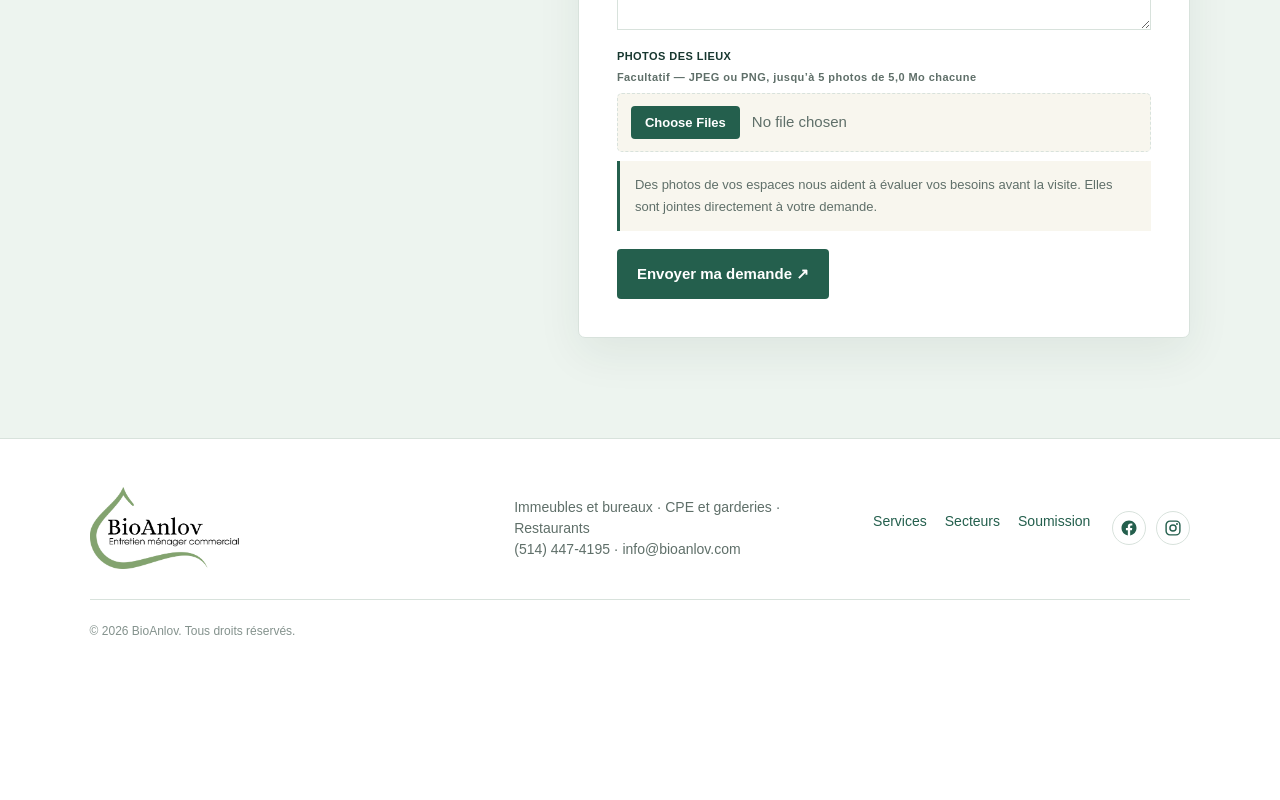
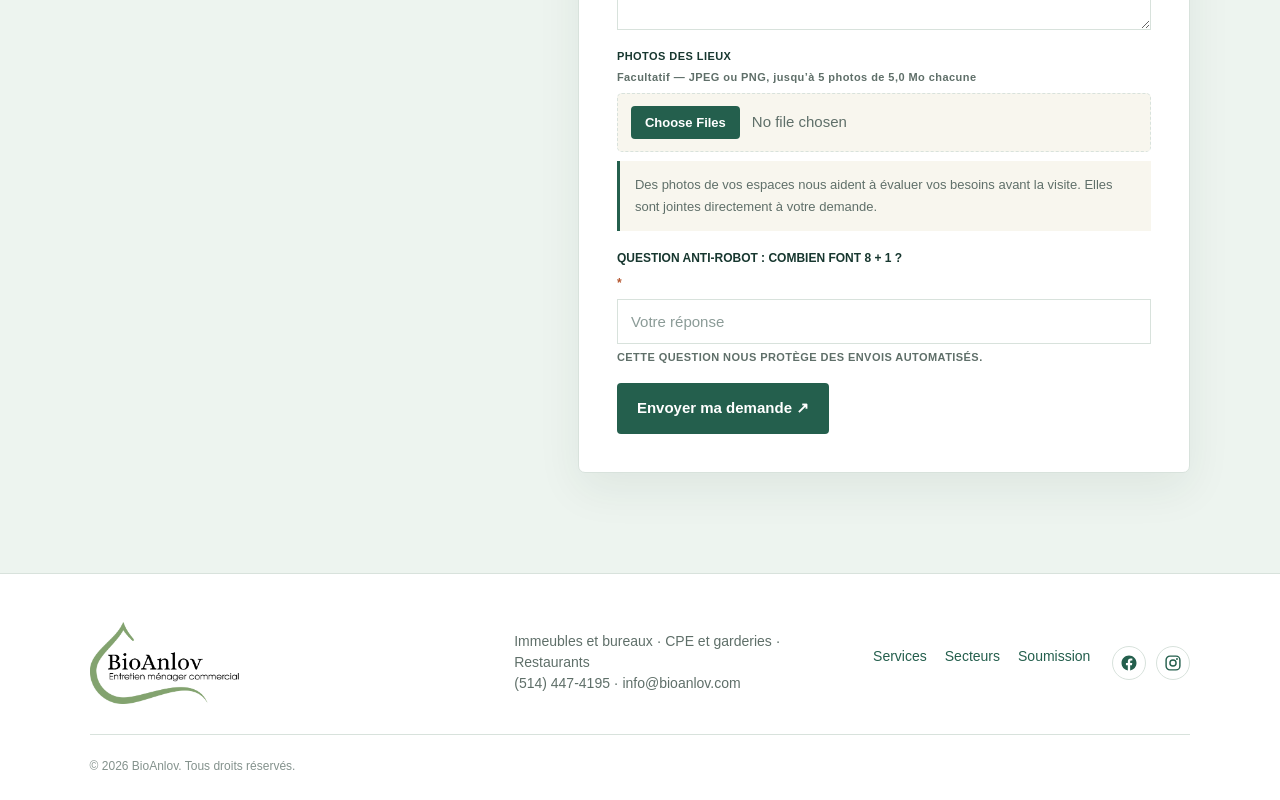
Before and after one commit to BioAnlov/SiteBioAnlov, a React (Vite) app: page /soumission in a window 1280 px wide. Shown: the part 1713-2513 px from the top of the page. Before the commit the page ends 2378 px from the top, so only its background shows below. Built offline with nearby package versions, Linux system fonts and the light colour scheme.

Commit message:
Update Quote.tsx

```diff
--- a/src/pages/Quote.tsx
+++ b/src/pages/Quote.tsx
@@ -14,6 +14,11 @@ import {
 
 type Status = "idle" | "sending" | "success" | "error";
 
+/** Tire deux nombres simples pour la question anti-robot. */
+function nouveauCalcul() {
+  return { a: 1 + Math.floor(Math.random() * 8), b: 1 + Math.floor(Math.random() * 8) };
+}
+
 export default function Quote() {
   usePageMeta(
     "Demande de soumission — BioAnlov",
@@ -21,6 +26,8 @@ export default function Quote() {
   );
 
   const formRef = useRef<HTMLFormElement>(null);
+  // Question anti-robot : deux nombres tirés au chargement, renouvelés après chaque envoi.
+  const [calcul, setCalcul] = useState(nouveauCalcul);
   const [status, setStatus] = useState<Status>("idle");
   const [errorMessage, setErrorMessage] = useState("");
   const [photos, setPhotos] = useState<File[]>([]);
@@ -52,6 +59,16 @@ export default function Quote() {
     payload.approvisionnement = formData.get("approvisionnement") === "on";
     payload.equipement = formData.get("equipement") === "on";
 
+    // Vérification anti-robot côté navigateur.
+    const reponse = Number(String(payload.antiRobot ?? "").trim());
+    if (reponse !== calcul.a + calcul.b) {
+      setStatus("error");
+      setErrorMessage("La réponse à la question anti-robot est incorrecte.");
+      return;
+    }
+    payload.antiRobotA = String(calcul.a);
+    payload.antiRobotB = String(calcul.b);
+
     setStatus("sending");
     setErrorMessage("");
 
@@ -74,6 +91,7 @@ export default function Quote() {
       formRef.current?.reset();
       setPhotos([]);
       setPhotoError("");
+      setCalcul(nouveauCalcul());
       setStatus("success");
       window.scrollTo({ top: 0, behavior: "smooth" });
     } catch (error) {
@@ -280,6 +298,22 @@ export default function Quote() {
               )}
             </div>
 
+            <label className="anti-robot full-field">
+              Question anti-robot : combien font {calcul.a} + {calcul.b} ?{" "}
+              <span className="required-mark">*</span>
+              <input
+                type="text"
+                name="antiRobot"
+                inputMode="numeric"
+                autoComplete="off"
+                required
+                placeholder="Votre réponse"
+              />
+              <small className="field-hint">
+                Cette question nous protège des envois automatisés.
+              </small>
+            </label>
+
             {status === "error" && (
               <p className="form-status error" role="alert">
                 <strong>L’envoi n’a pas fonctionné.</strong>
```
